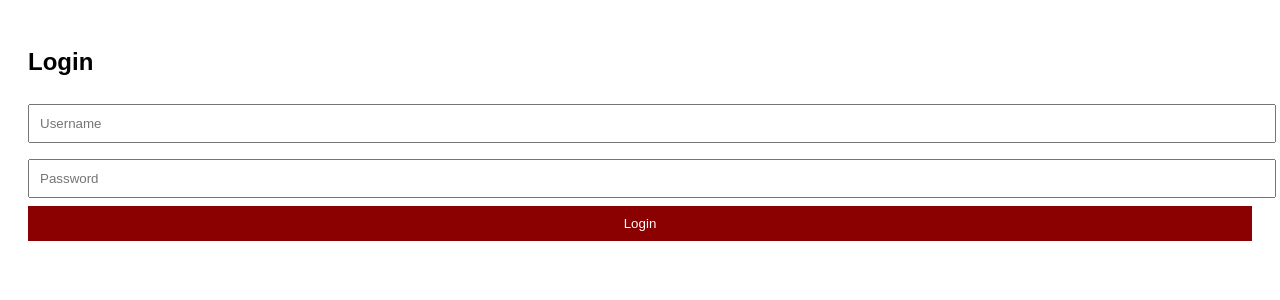
After one commit to mshivam2502/Jagtap_travels_quote_automation, a Flask app: page /login in a window 1280 px wide. The commit adds this page. Shown: the top 300 px of the page. Run offline with Flask 3, Linux system fonts and the light colour scheme.

Commit message:
login added

```diff
--- a/app.py
+++ b/app.py
@@ -1,4 +1,5 @@
 from flask import Flask, render_template, request, send_file
+from flask import redirect, url_for, session, flash
 from reportlab.lib.pagesizes import A4
 from reportlab.pdfgen import canvas
 from reportlab.lib.units import cm
@@ -23,6 +24,9 @@ THEME = {
     "notes_text": colors.HexColor("#001667"),
     "footer_text": colors.HexColor("#001667")
 }
+
+LOGIN_USERNAME = "siddhi"
+LOGIN_PASSWORD = "JagtapTravels@7220"
 
 # ---------- PDF GENERATOR ----------
 def generate_pdf(data, filename):
@@ -142,6 +146,8 @@ def generate_pdf(data, filename):
 # ---------- ROUTE ----------
 @app.route("/", methods=["GET", "POST"])
 def index():
+    if not session.get("logged_in"):
+        return redirect(url_for("login"))
     if request.method == "POST":
 
         raw_headers = request.form.getlist("headers[]")
@@ -180,14 +186,36 @@ def index():
             "notes": notes
         }
 
-        filename = f"{OUTPUT_DIR}/quotation_{uuid.uuid4().hex}.pdf"
+        filename = f"{OUTPUT_DIR}/quotation.pdf"
         generate_pdf(data, filename)
 
         return send_file(filename, as_attachment=True)
 
     return render_template("index.html")
 
+#----- LOGIN ROUTE --------------
+@app.route("/login", methods=["GET", "POST"])
+def login():
+    if request.method == "POST":
+        username = request.form["username"]
+        password = request.form["password"]
+
+        if username == LOGIN_USERNAME and password == LOGIN_PASSWORD:
+            session["logged_in"] = True
+            return redirect(url_for("index"))
+        else:
+            flash("Invalid login")
+
+    return render_template("login.html")
+
+@app.route("/logout")
+def logout():
+    session.clear()
+    return redirect(url_for("login"))
+
+
 # ---------- RUN ----------
 if __name__ == "__main__":
     # app.run(host="0.0.0.0", port=5000, debug=True) # for developement
     app.run()
+    app.secret_key = "siddhi"
--- a/templates/index.html
+++ b/templates/index.html
@@ -38,6 +38,7 @@ function addNote() {
 <body>
 
 <h2>Generate Quotation</h2>
+<a href="/logout" style="float:right;">Logout</a>
 
 <form method="post">
 
--- /dev/null
+++ b/templates/login.html
@@ -0,0 +1,30 @@
+<!DOCTYPE html>
+<html>
+<head>
+<meta name="viewport" content="width=device-width, initial-scale=1">
+<title>Login</title>
+<style>
+body { font-family: Arial; padding: 20px; }
+input { width: 100%; padding: 10px; margin: 8px 0; }
+button { width: 100%; padding: 10px; background: #8B0000; color: white; border: none; }
+.error { color: red; }
+</style>
+</head>
+<body>
+
+<h2>Login</h2>
+
+{% with messages = get_flashed_messages() %}
+  {% if messages %}
+    <p class="error">{{ messages[0] }}</p>
+  {% endif %}
+{% endwith %}
+
+<form method="post">
+  <input name="username" placeholder="Username" required>
+  <input name="password" type="password" placeholder="Password" required>
+  <button type="submit">Login</button>
+</form>
+
+</body>
+</html>
```
Also changed, not shown: 8 other files.
